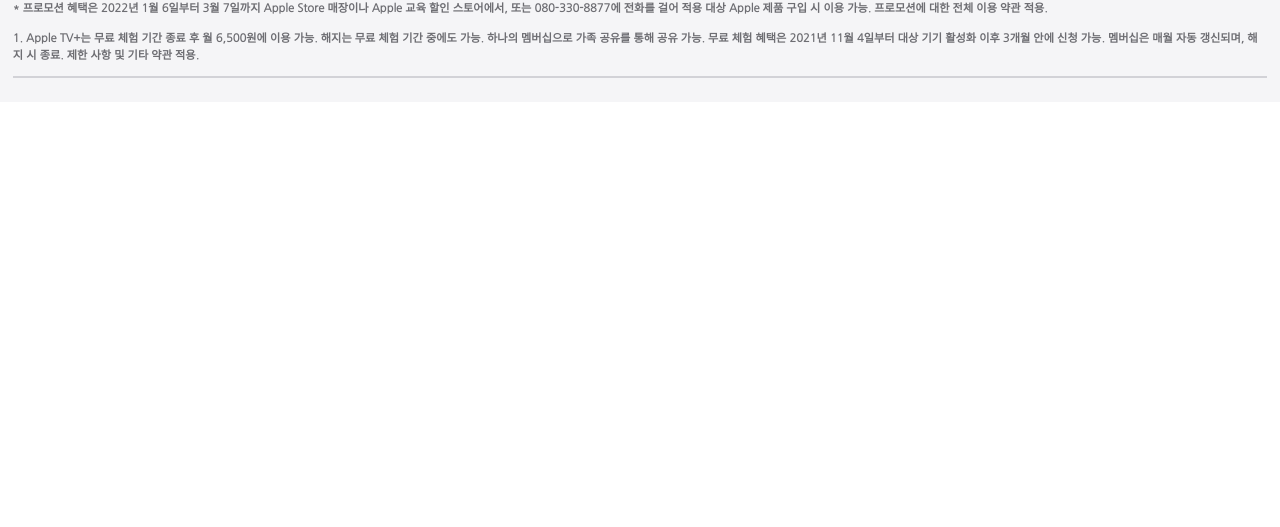
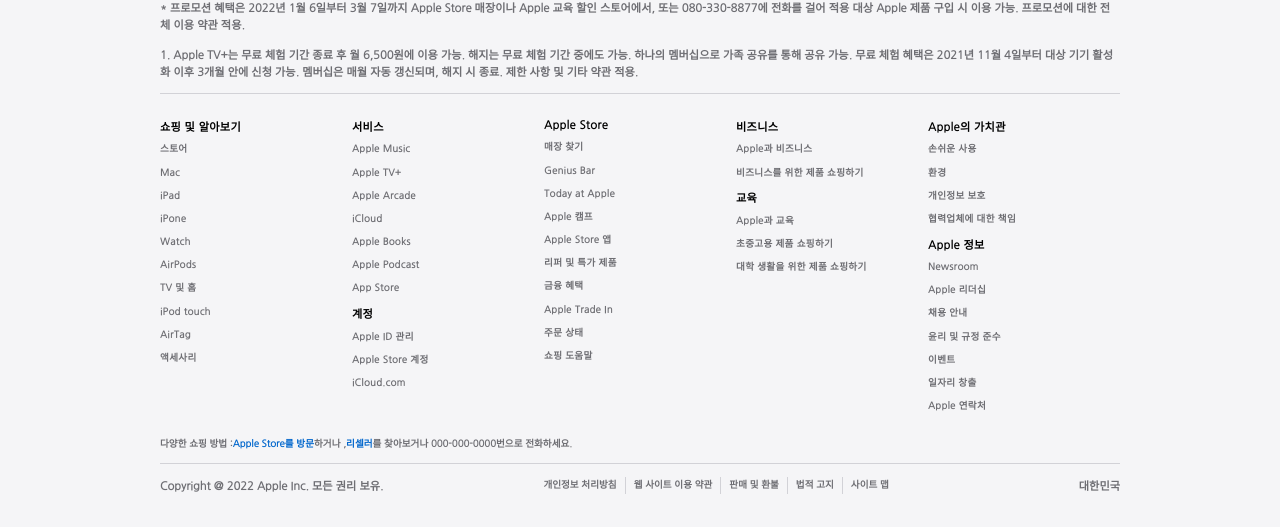
Before and after one commit to hyebin26/Clone_apple, a React app: page / in a window 1280 px wide. Shown: the part 3775-4302 px from the top of the page. Before the commit the page ends 3877 px from the top, so only its background shows below. Built offline with nearby package versions, Linux system fonts and the light colour scheme.

Commit message:
:lipstick: :추가 footer ui

```diff
--- /dev/null
+++ b/src/components/FeatureInfo/featureInfo.tsx
@@ -0,0 +1,78 @@
+import React from "react";
+import styled from "styled-components";
+import FooterLink from "../FooterLink/footerLink";
+import theme from "src/styles/theme";
+
+const FeatureInfo = () => {
+  return (
+    <FooterInfoSection>
+      <div>Copyright @ 2022 Apple Inc. 모든 권리 보유.</div>
+      <FeatureInfoLegal />
+      <div>대한민국</div>
+    </FooterInfoSection>
+  );
+};
+
+const FeatureInfoLegal = () => {
+  return (
+    <FeatureInfoLegalWrapper>
+      <FeatureInfoLegalList>
+        <FooterLink
+          to="/"
+          color={theme.footerColor.textColor}
+          text="개인정보 처리방침"
+        />
+      </FeatureInfoLegalList>
+      <FeatureInfoLegalList>
+        <FooterLink
+          to="/"
+          color={theme.footerColor.textColor}
+          text="웹 사이트 이용 약관"
+        />
+      </FeatureInfoLegalList>
+      <FeatureInfoLegalList>
+        <FooterLink
+          to="/"
+          color={theme.footerColor.textColor}
+          text="판매 및 환불"
+        />
+      </FeatureInfoLegalList>
+      <FeatureInfoLegalList>
+        <FooterLink
+          to="/"
+          color={theme.footerColor.textColor}
+          text="법적 고지"
+        />
+      </FeatureInfoLegalList>
+      <FeatureInfoLegalList last={true}>
+        <FooterLink
+          to="/"
+          color={theme.footerColor.textColor}
+          text="사이트 맵"
+        />
+      </FeatureInfoLegalList>
+    </FeatureInfoLegalWrapper>
+  );
+};
+
+const FeatureInfoLegalWrapper = styled.ul`
+  display: flex;
+  padding-right: 30px;
+`;
+
+const FeatureInfoLegalList = styled.li<{ last?: boolean }>`
+  padding: 0 0.5rem;
+  border-right: ${(props) =>
+    !props.last && "1px solid " + props.theme.footerColor.borderColor};
+`;
+
+const FooterInfoSection = styled.section`
+  padding: 0.8rem 0;
+  display: flex;
+  font-size: 0.7rem;
+  color: ${(props) => props.theme.footerColor.textColor};
+  display: flex;
+  justify-content: space-between;
+`;
+
+export default FeatureInfo;
--- a/src/components/Footer/Footer.tsx
+++ b/src/components/Footer/Footer.tsx
@@ -1,34 +1,113 @@
 import React from "react";
 import styled from "styled-components";
+import FooterLink from "../FooterLink/footerLink";
+import FooterNav from "../FooterNav/footerNav";
+import footerContents from "./footerContent";
+import theme from "../../styles/theme";
+import FooterInfo from "../FeatureInfo/featureInfo";
 
 const Footer = () => {
   return (
     <FooterContainer>
+      <FooterWrapper>
         <FooterPromotionSection>
           <FooterText>
-          * 프로모션 혜택은 2022년 1월 6일부터 3월 7일까지 Apple Store 매장이나
-          Apple 교육 할인 스토어에서, 또는 080-330-8877에 전화를 걸어 적용 대상
-          Apple 제품 구입 시 이용 가능. 프로모션에 대한 전체 이용 약관 적용.
+            * 프로모션 혜택은 2022년 1월 6일부터 3월 7일까지 Apple Store
+            매장이나 Apple 교육 할인 스토어에서, 또는 080-330-8877에 전화를 걸어
+            적용 대상 Apple 제품 구입 시 이용 가능. 프로모션에 대한 전체 이용
+            약관 적용.
           </FooterText>
           <FooterText>
             1. Apple TV+는 무료 체험 기간 종료 후 월 6,500원에 이용 가능. 해지는
             무료 체험 기간 중에도 가능. 하나의 멤버십으로 가족 공유를 통해 공유
-          가능. 무료 체험 혜택은 2021년 11월 4일부터 대상 기기 활성화 이후 3개월
-          안에 신청 가능. 멤버십은 매월 자동 갱신되며, 해지 시 종료. 제한 사항
-          및 기타 약관 적용.
+            가능. 무료 체험 혜택은 2021년 11월 4일부터 대상 기기 활성화 이후
+            3개월 안에 신청 가능. 멤버십은 매월 자동 갱신되며, 해지 시 종료.
+            제한 사항 및 기타 약관 적용.
           </FooterText>
         </FooterPromotionSection>
-      <FooterNavSection></FooterNavSection>
-      <FooterInfoSection></FooterInfoSection>
+        <FooterNavSection>
+          <FooterNavContainer>
+            <FooterNav
+              content={footerContents.contentFirst}
+              category="쇼핑 및 알아보기"
+            />
+          </FooterNavContainer>
+          <FooterNavContainer>
+            <FooterNav
+              content={footerContents.contentSecond}
+              category="서비스"
+            />
+            <FooterNav
+              content={footerContents.contentThirdth}
+              category="계정"
+            />
+          </FooterNavContainer>
+          <FooterNavContainer>
+            <FooterNav
+              content={footerContents.contentFourth}
+              category="Apple Store"
+            />
+          </FooterNavContainer>
+          <FooterNavContainer>
+            <FooterNav
+              content={footerContents.contentFifth}
+              category="비즈니스"
+            />
+            <FooterNav content={footerContents.contentSixth} category="교육" />
+          </FooterNavContainer>
+          <FooterNavContainer>
+            <FooterNav
+              content={footerContents.contentSeventh}
+              category="Apple의 가치관"
+            />
+            <FooterNav
+              content={footerContents.contentEighth}
+              category="Apple 정보"
+            />
+          </FooterNavContainer>
+          <FooterNavSupport>
+            다양한 쇼핑 방법 :
+            <FooterLink
+              text="Apple Store를 방문"
+              to="/"
+              color={theme.footerColor.blueLinkColor}
+            />
+            하거나 ,
+            <FooterLink
+              text="리셀러"
+              to="/"
+              color={theme.footerColor.blueLinkColor}
+            />
+            를 찾아보거나 000-000-0000번으로 전화하세요.
+          </FooterNavSupport>
+        </FooterNavSection>
+        <FooterInfo />
+      </FooterWrapper>
     </FooterContainer>
   );
 };
+
+const FooterNavContainer = styled.div`
+  flex: 0 0 20%;
+`;
+
+const FooterWrapper = styled.div`
+  width: 60rem;
+  margin: 0 auto;
+`;
 
 const FooterText = styled.p`
   color: ${(props) => props.theme.footerColor.textColor};
   font-size: 0.7rem;
   padding-bottom: 0.8rem;
 `;
+
+const FooterNavSupport = styled(FooterText)`
+  position: absolute;
+  bottom: 0;
+  font-size: 0.6rem;
+`;
+
 const FooterContainer = styled.footer`
   background: ${(props) => props.theme.footerColor.background};
   padding: 1.5rem 0.8rem;
@@ -36,10 +115,12 @@
 `;
 const FooterPromotionSection = styled.section``;
 const FooterNavSection = styled.nav`
+  display: flex;
+  position: relative;
   border-top: 1px solid ${(props) => props.theme.footerColor.borderColor};
   border-bottom: 1px solid ${(props) => props.theme.footerColor.borderColor};
+  padding-top: 1rem;
+  padding-bottom: 3rem;
 `;
-const FooterInfoSection = styled.section`
-  padding: 0 0.8rem;
-`;
+
 export default Footer;
--- /dev/null
+++ b/src/components/Footer/footerContent.js
@@ -0,0 +1,71 @@
+const contentFirst = [
+  "스토어",
+  "Mac",
+  "iPad",
+  "iPone",
+  "Watch",
+  "AirPods",
+  "TV 및 홈",
+  "iPod touch",
+  "AirTag",
+  "액세사리",
+];
+const contentSecond = [
+  "Apple Music",
+  "Apple TV+",
+  "Apple Arcade",
+  "iCloud",
+  "Apple Books",
+  "Apple Podcast",
+  "App Store",
+];
+
+const contentThirdth = ["Apple ID 관리", "Apple Store 계정", "iCloud.com"];
+const contentFourth = [
+  "매장 찾기",
+  "Genius Bar",
+  "Today at Apple",
+  "Apple 캠프",
+  "Apple Store 앱",
+  "리퍼 및 특가 제품",
+  "금융 혜택",
+  "Apple Trade In",
+  "주문 상태",
+  "쇼핑 도움말",
+];
+
+const contentFifth = ["Apple과 비즈니스", "비즈니스를 위한 제품 쇼핑하기"];
+const contentSixth = [
+  "Apple과 교육",
+  "초중고용 제품 쇼핑하기",
+  "대학 생활을 위한 제품 쇼핑하기",
+];
+
+const contentSeventh = [
+  "손쉬운 사용",
+  "환경",
+  "개인정보 보호",
+  "협력업체에 대한 책임",
+];
+const contentEighth = [
+  "Newsroom",
+  "Apple 리더십",
+  "채용 안내",
+  "윤리 및 규정 준수",
+  "이벤트",
+  "일자리 창출",
+  "Apple 연락처",
+];
+
+const footerContents = {
+  contentFirst,
+  contentSecond,
+  contentThirdth,
+  contentFourth,
+  contentFifth,
+  contentSixth,
+  contentSeventh,
+  contentEighth,
+};
+
+export default footerContents;
--- /dev/null
+++ b/src/components/FooterLink/footerLink.tsx
@@ -0,0 +1,26 @@
+import React from "react";
+import { Link } from "react-router-dom";
+import styled from "styled-components";
+
+type Props = {
+  text: string;
+  to: string;
+  color: string;
+};
+const FooterLink = ({ text, to, color }: Props) => {
+  return (
+    <FLink to={to} color={color}>
+      {text}
+    </FLink>
+  );
+};
+
+const FLink = styled(Link)`
+  color: ${(props) => props.color};
+  font-size: 0.6rem;
+  &:hover {
+    text-decoration: underline;
+  }
+`;
+
+export default FooterLink;
--- /dev/null
+++ b/src/components/FooterNav/footerNav.tsx
@@ -0,0 +1,47 @@
+import React from "react";
+import styled from "styled-components";
+import FooterLink from "../FooterLink/footerLink";
+import theme from "../../styles/theme";
+
+type Props = {
+  content: string[];
+  category: string;
+};
+
+type ListProps = {
+  text: string;
+};
+
+const FooterNav = ({ content, category }: Props) => {
+  return (
+    <FooterNavWrapper>
+      <FooterNavCategory>{category}</FooterNavCategory>
+      {content.map((item, idx) => (
+        <FooterNavList text={item} key={idx} />
+      ))}
+    </FooterNavWrapper>
+  );
+};
+
+const FooterNavList = ({ text }: ListProps) => {
+  return (
+    <FooterLinkList>
+      <FooterLink to="/" text={text} color={theme.footerColor.textColor} />
+    </FooterLinkList>
+  );
+};
+
+const FooterNavCategory = styled.li`
+  font-size: 0.7rem;
+  padding-top: 0.5rem;
+`;
+const FooterNavWrapper = styled.ul`
+  flex: 0 0 20%;
+  letter-spacing: 0.3px;
+`;
+
+const FooterLinkList = styled.li`
+  padding: 0.1rem 0;
+`;
+
+export default FooterNav;
--- a/src/styles/theme.js
+++ b/src/styles/theme.js
@@ -23,6 +23,7 @@
   titleColor: "#1d1d1f",
   linkColor: "#424245",
   titleColorHover: "#000",
+  blueLinkColor: "#06c",
 };
 
 const containerSize = {
```
Lines whose indentation alone changed are shown as unchanged.
